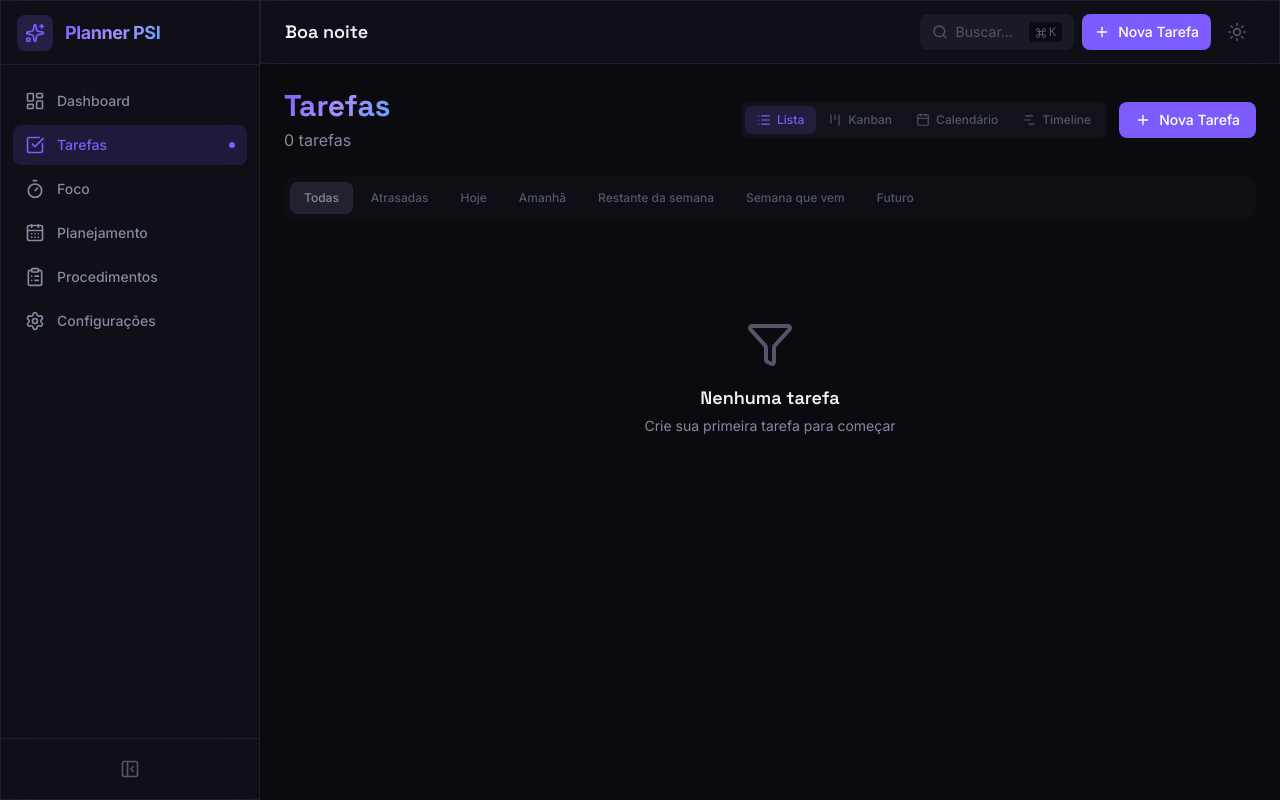
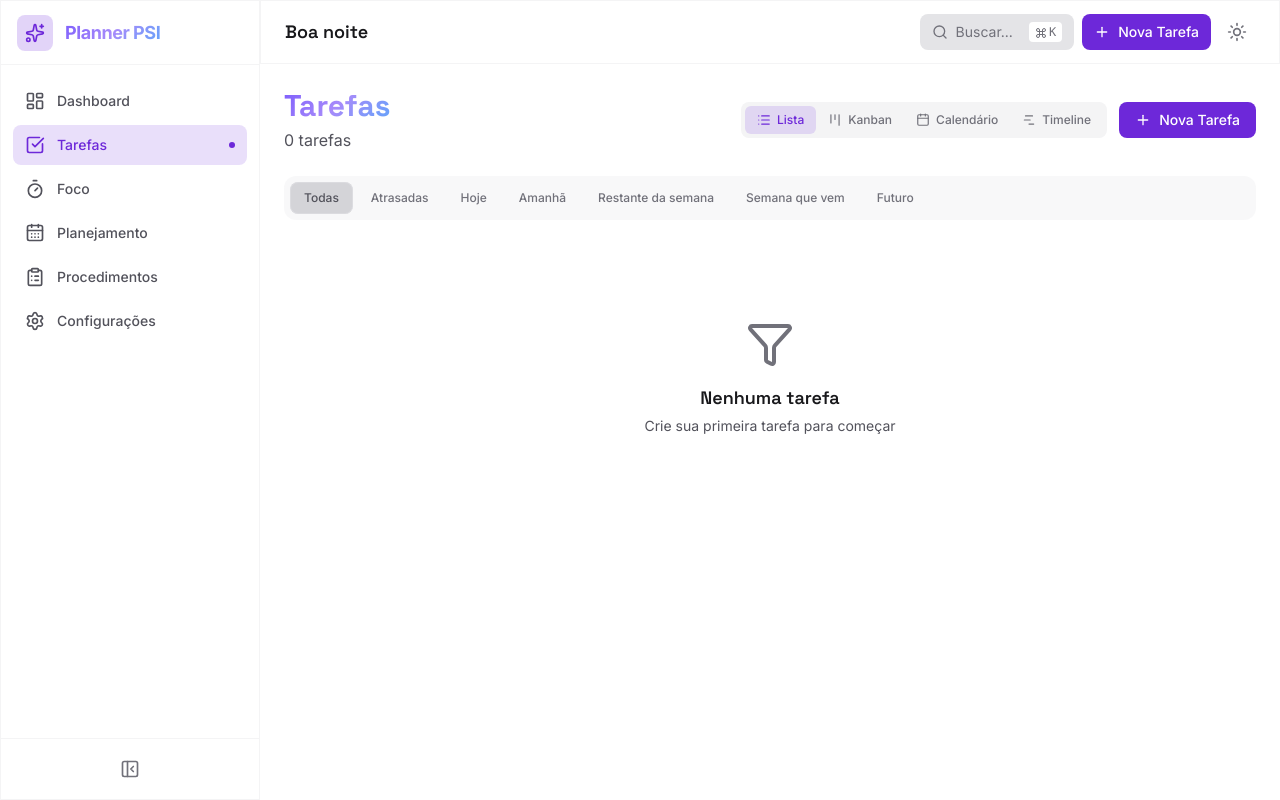
Before and after one commit to psibrunosg/plannerpsi, a React (Vite) app: page /#/tasks in a window 1280 px wide. Built offline with nearby package versions, Linux system fonts and the light colour scheme.

Commit message:
feat: light mode variables rename backlog to pending add focus notification

```diff
--- a/src/index.css
+++ b/src/index.css
@@ -1,18 +1,18 @@
 @import "tailwindcss";
 
 @theme {
-  --color-surface: #0a0a0f;
-  --color-surface-elevated: #12121a;
-  --color-surface-hover: #1a1a26;
-  --color-surface-active: #22222e;
-  --color-border: #2a2a3a;
-  --color-border-subtle: #1e1e2e;
-  --color-text-primary: #f0f0f5;
-  --color-text-secondary: #8888a0;
-  --color-text-muted: #55556a;
-  --color-accent: #7c5cfc;
-  --color-accent-hover: #9070ff;
-  --color-accent-subtle: rgba(124, 92, 252, 0.15);
+  --color-surface: var(--surface);
+  --color-surface-elevated: var(--surface-elevated);
+  --color-surface-hover: var(--surface-hover);
+  --color-surface-active: var(--surface-active);
+  --color-border: var(--border);
+  --color-border-subtle: var(--border-subtle);
+  --color-text-primary: var(--text-primary);
+  --color-text-secondary: var(--text-secondary);
+  --color-text-muted: var(--text-muted);
+  --color-accent: var(--accent);
+  --color-accent-hover: var(--accent-hover);
+  --color-accent-subtle: var(--accent-subtle);
   --color-success: #34d399;
   --color-warning: #fbbf24;
   --color-danger: #f87171;
@@ -25,6 +25,52 @@
   --radius-md: 12px;
   --radius-lg: 16px;
   --radius-xl: 24px;
+}
+
+:root {
+  --surface: #ffffff;
+  --surface-elevated: #f4f4f5;
+  --surface-hover: #e4e4e7;
+  --surface-active: #d4d4d8;
+  --border: #e4e4e7;
+  --border-subtle: #f4f4f5;
+  --text-primary: #18181b;
+  --text-secondary: #52525b;
+  --text-muted: #71717a;
+  --accent: #6d28d9;
+  --accent-hover: #5b21b6;
+  --accent-subtle: rgba(109, 40, 217, 0.15);
+
+  --glass-bg: rgba(255, 255, 255, 0.7);
+  --glass-border: rgba(0, 0, 0, 0.05);
+  --glass-hover-bg: rgba(244, 244, 245, 0.8);
+  --glass-hover-border: rgba(0, 0, 0, 0.1);
+  --glass-card-bg: rgba(255, 255, 255, 0.6);
+  --glass-card-border: rgba(0, 0, 0, 0.05);
+  --glass-card-hover-bg: rgba(250, 250, 250, 0.7);
+}
+
+.dark {
+  --surface: #0a0a0f;
+  --surface-elevated: #12121a;
+  --surface-hover: #1a1a26;
+  --surface-active: #22222e;
+  --border: #2a2a3a;
+  --border-subtle: #1e1e2e;
+  --text-primary: #f0f0f5;
+  --text-secondary: #8888a0;
+  --text-muted: #55556a;
+  --accent: #7c5cfc;
+  --accent-hover: #9070ff;
+  --accent-subtle: rgba(124, 92, 252, 0.15);
+
+  --glass-bg: rgba(18, 18, 26, 0.7);
+  --glass-border: rgba(255, 255, 255, 0.06);
+  --glass-hover-bg: rgba(26, 26, 38, 0.8);
+  --glass-hover-border: rgba(255, 255, 255, 0.1);
+  --glass-card-bg: rgba(18, 18, 26, 0.6);
+  --glass-card-border: rgba(255, 255, 255, 0.05);
+  --glass-card-hover-bg: rgba(22, 22, 34, 0.7);
 }
 
 @layer base {
@@ -74,28 +120,28 @@
 
 @layer components {
   .glass {
-    background: rgba(18, 18, 26, 0.7);
+    background: var(--glass-bg);
     backdrop-filter: blur(20px) saturate(1.5);
-    border: 1px solid rgba(255, 255, 255, 0.06);
+    border: 1px solid var(--glass-border);
   }
 
   .glass-hover:hover {
-    background: rgba(26, 26, 38, 0.8);
-    border-color: rgba(255, 255, 255, 0.1);
+    background: var(--glass-hover-bg);
+    border-color: var(--glass-hover-border);
   }
 
   .glass-card {
-    background: rgba(18, 18, 26, 0.6);
+    background: var(--glass-card-bg);
     backdrop-filter: blur(16px) saturate(1.3);
-    border: 1px solid rgba(255, 255, 255, 0.05);
+    border: 1px solid var(--glass-card-border);
     border-radius: var(--radius-md);
     transition: all 0.2s ease;
   }
 
   .glass-card:hover {
-    background: rgba(22, 22, 34, 0.7);
-    border-color: rgba(124, 92, 252, 0.15);
-    box-shadow: 0 0 24px rgba(124, 92, 252, 0.06);
+    background: var(--glass-card-hover-bg);
+    border-color: var(--color-accent-subtle);
+    box-shadow: 0 0 24px var(--color-accent-subtle);
   }
 
   .glow-accent {
--- a/src/pages/Focus.tsx
+++ b/src/pages/Focus.tsx
@@ -20,6 +20,12 @@ export default function Focus() {
     const interval = setInterval(tick, 1000)
     return () => clearInterval(interval)
   }, [activeSession, activeSession?.isPaused, tick])
+
+  useEffect(() => {
+    if (typeof window !== 'undefined' && 'Notification' in window && Notification.permission === 'default') {
+      Notification.requestPermission()
+    }
+  }, [])
 
   const minutes = activeSession ? Math.floor(activeSession.remaining / 60) : pomodoroSettings.workMinutes
   const seconds = activeSession ? activeSession.remaining % 60 : 0
--- a/src/stores/focusStore.ts
+++ b/src/stores/focusStore.ts
@@ -90,6 +90,9 @@ export const useFocusStore = create<FocusState>()(
         if (!s.activeSession || s.activeSession.isPaused) return s
         const remaining = s.activeSession.remaining - 1
         if (remaining <= 0) {
+          if (typeof window !== 'undefined' && 'Notification' in window && Notification.permission === 'granted') {
+            new Notification('Tempo esgotado!', { body: 'Sua sessão de foco terminou.' })
+          }
           setTimeout(() => get().endSession(), 0)
           return s
         }
--- a/src/types/index.ts
+++ b/src/types/index.ts
@@ -91,7 +91,7 @@ export const PRIORITY_CONFIG: Record<TaskPriority, { label: string; color: strin
 }
 
 export const STATUS_CONFIG: Record<TaskStatus, { label: string; color: string }> = {
-  backlog: { label: 'Backlog', color: 'text-gray-400' },
+  backlog: { label: 'Pendente', color: 'text-gray-400' },
   todo: { label: 'A Fazer', color: 'text-blue-400' },
   in_progress: { label: 'Em Progresso', color: 'text-yellow-400' },
   done: { label: 'Concluído', color: 'text-green-400' },
@@ -99,7 +99,7 @@ export const STATUS_CONFIG: Record<TaskStatus, { label: string; color: string }>
 }
 
 export const KANBAN_COLUMNS: { id: TaskStatus; label: string }[] = [
-  { id: 'backlog', label: 'Backlog' },
+  { id: 'backlog', label: 'Pendente' },
   { id: 'todo', label: 'A Fazer' },
   { id: 'in_progress', label: 'Em Progresso' },
   { id: 'done', label: 'Concluído' },
```
